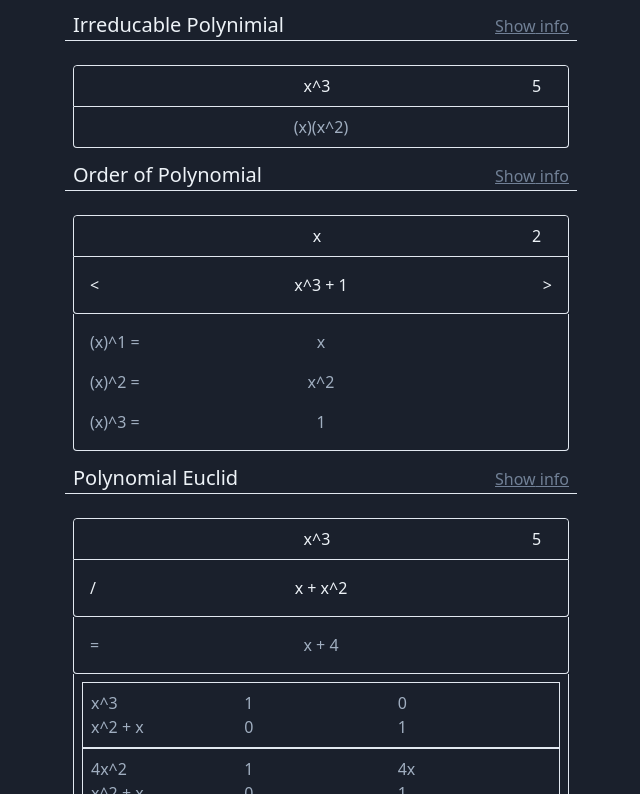
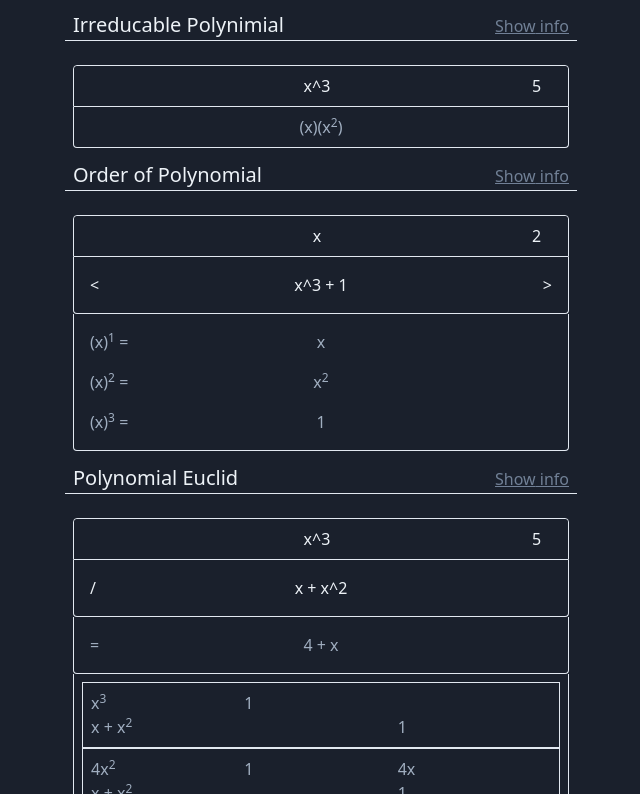
Before and after one commit to oeb25/dm.bvng.dk, a React (Vite) app: page / in a window 1280 px wide. Shown: the part 506-1300 px from the top of the page, without its empty margins (319-959 px from the left). Built offline with nearby package versions, Linux system fonts and the light colour scheme.

Commit message:
Pretty poly

```diff
--- /dev/null
+++ b/src/components/Poly.tsx
@@ -0,0 +1,41 @@
+import * as React from "react";
+import { Poly, fmtPoly, simplify, degree } from "~data";
+
+export const PolyF: React.FC<{ p: Poly }> = ({ p }) => {
+  return (
+    <span>
+      {degree(p) == 0
+        ? p[0]
+        : p
+            .map((f, i) => {
+              if (f == 0) {
+                return null;
+              }
+              if (i == 0) {
+                return <span key={i}>{f}</span>;
+              }
+              if (i == 1) {
+                return <span key={i}>{f > 1 ? f : ""}x</span>;
+              }
+              if (f == 1) {
+                return (
+                  <span key={i}>
+                    x<sup>{i}</sup>
+                  </span>
+                );
+              }
+              return (
+                <span key={i}>
+                  {f}x<sup>{i}</sup>
+                </span>
+              );
+            })
+            .filter(a => a)
+            .reduce((a, b) => (
+              <>
+                {a} + {b}
+              </>
+            ))}
+    </span>
+  );
+};
--- a/src/components/PolyEuclid.tsx
+++ b/src/components/PolyEuclid.tsx
@@ -11,6 +11,7 @@ import {
 } from "~data";
 import { Section } from "./Section";
 import { Code } from "./Code";
+import { PolyF } from "./Poly";
 
 export const PolyEuclid = () => {
   const [sidesText, setSidesText] = React.useState("5");
@@ -70,7 +71,7 @@ export const PolyEuclid = () => {
       <div className="text-center border border-t-0 p-2 text-gray-500 rounded-b mx-2 flex relative">
         <div className="text-center p-2 w-12 flex">=</div>
         <div className="text-center p-2 flex flex-1 justify-center">
-          {e ? fmtPoly(divPoly(p1, p2, sides)!) : ""}
+          {e ? <PolyF p={divPoly(p1, p2, sides)!} /> : ""}
         </div>
         <div className="text-center p-2 w-12 flex"></div>
       </div>
@@ -89,7 +90,7 @@ export const PolyEuclid = () => {
                   <div className="flex" key={i}>
                     {e.map((r, i) => (
                       <div className="flex-1 select-all" key={i}>
-                        {fmtPoly(r)}
+                        <PolyF p={r} />
                       </div>
                     ))}
                   </div>
--- a/src/components/PolyIrre.tsx
+++ b/src/components/PolyIrre.tsx
@@ -11,6 +11,7 @@ import {
 } from "~data";
 import { Section } from "./Section";
 import { Code } from "./Code";
+import { PolyF } from "./Poly";
 
 export const PolyIrre = () => {
   const [sidesText, setSidesText] = React.useState("5");
@@ -49,8 +50,12 @@ export const PolyIrre = () => {
       <div className="text-center text-gray-500 border border-t-0 p-2 select-all rounded-b mx-2">
         (
         {irreducable(p1, sides)
-          .map(fmtPoly)
-          .join(")(")}
+          .map(a => <PolyF p={a} />)
+          .reduce((a, b) => (
+            <>
+              {a})({b}
+            </>
+          ))}
         )
       </div>
     </Section>
--- a/src/components/PolyOrder.tsx
+++ b/src/components/PolyOrder.tsx
@@ -12,6 +12,7 @@ import {
 } from "~data";
 import { Section } from "./Section";
 import { Code } from "./Code";
+import { PolyF } from "./Poly";
 
 export const PolyOrder = () => {
   const [sidesText, setSidesText] = React.useState("2");
@@ -73,9 +74,13 @@ export const PolyOrder = () => {
           ? o.map((a, i) => (
               <div className="flex" key={i}>
                 <div className="text-center p-2 w-64 flex">
-                  ({fmtPoly(p1)})^{i + 1} =
+                  <span>
+                    (<PolyF p={p1} />)<sup>{i + 1}</sup> =
+                  </span>
                 </div>
-                <div className="text-center p-2 flex">{fmtPoly(a)}</div>
+                <div className="text-center p-2 flex">
+                  <PolyF p={a} />
+                </div>
                 <div className="text-center p-2 w-64 flex"></div>
               </div>
             ))
```
Also changed, not shown: src/data.ts (+0 -19 lines).
